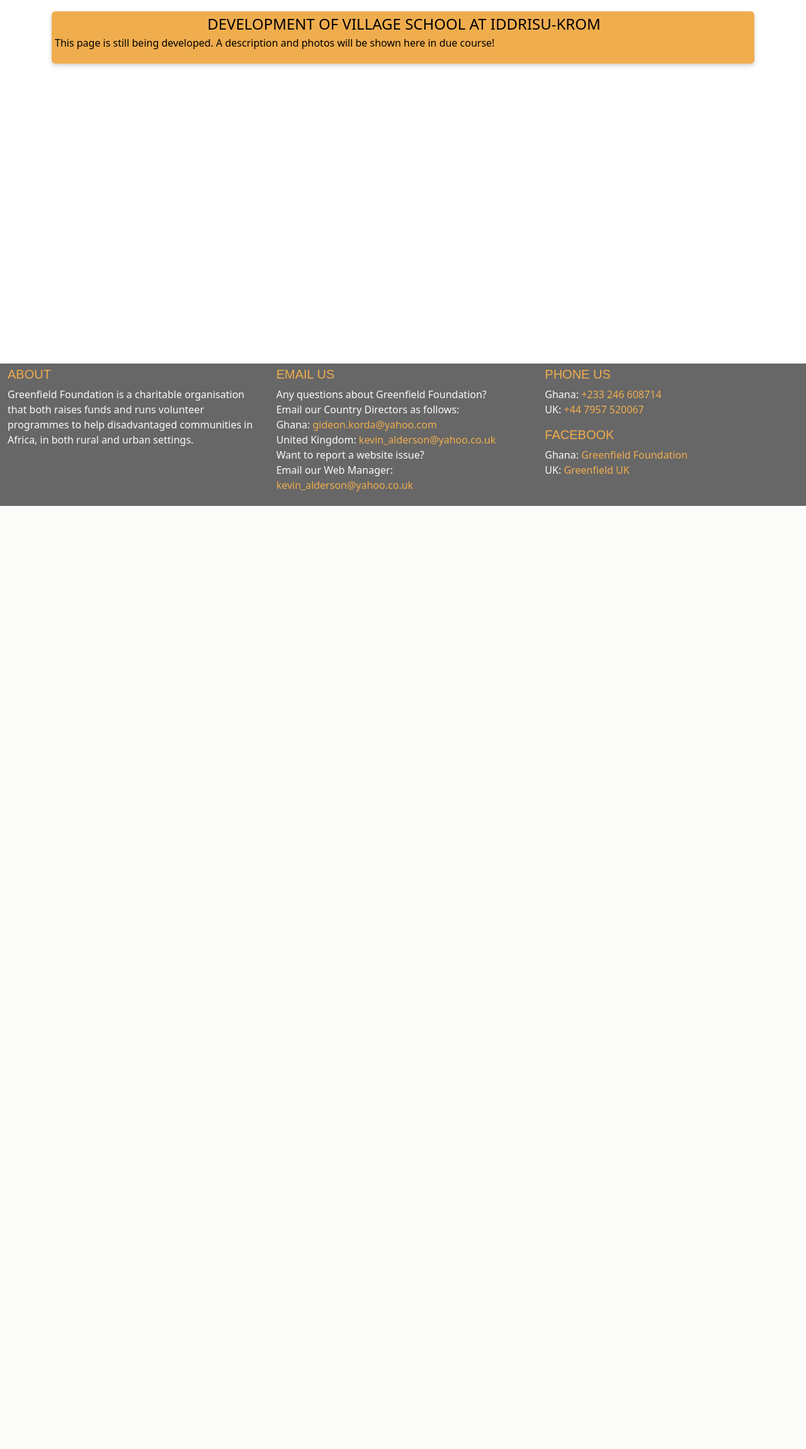
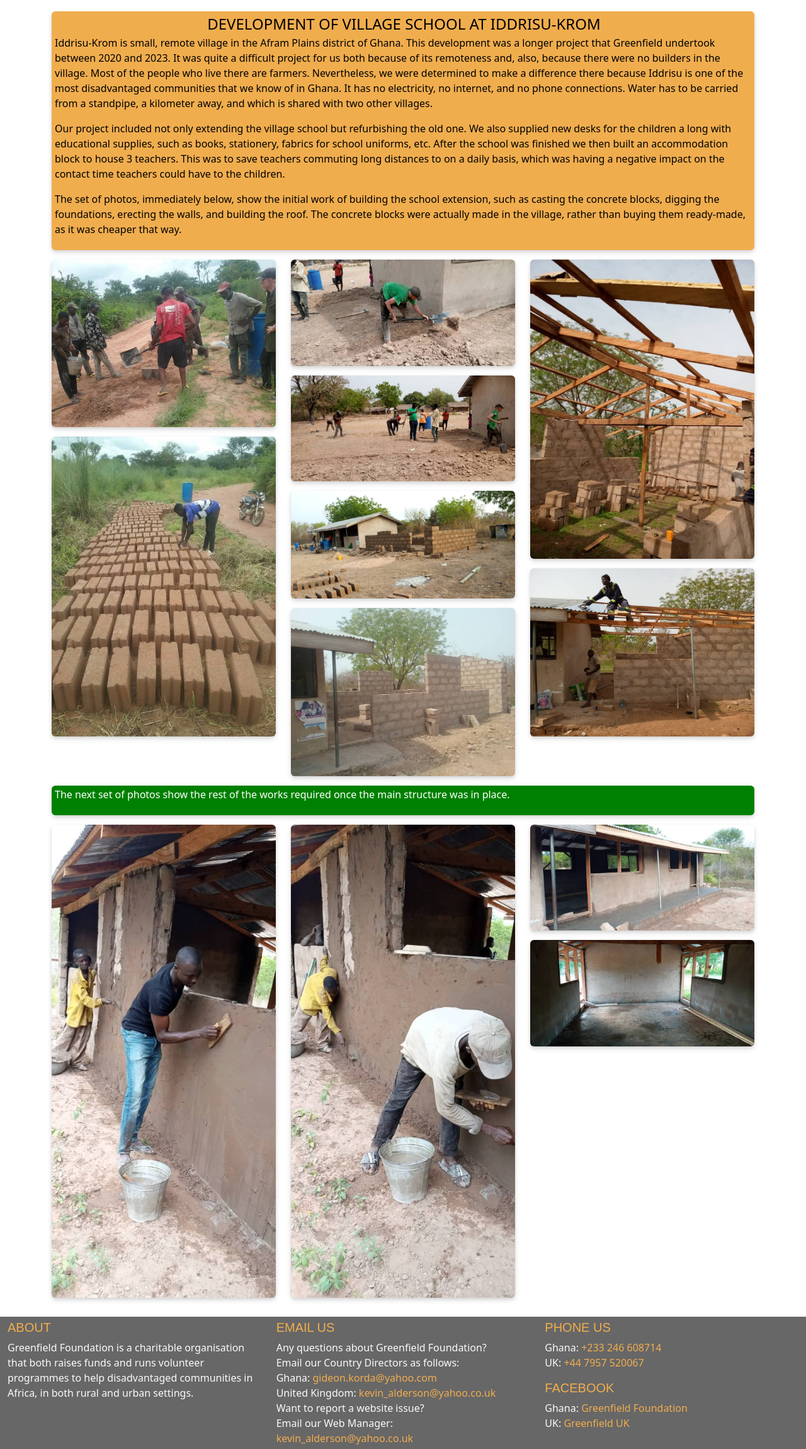
Before and after one commit to kevald1963/greenfield-africa, a Flask app: page /dev_iddrisu_school in a window 1280 px wide. Shown: the part 82-2382 px from the top of the page at 63% size. Before the commit the page ends 885 px from the top, so only its background shows below. Run offline with Flask 2, Linux system fonts and the light colour scheme.

Commit message:
Initial images and text panels created to illustrate the development work carried out at Iddrisu-Krom.

```diff
--- a/templates/development_funding/ghana_development/dev_iddrisu_school.html
+++ b/templates/development_funding/ghana_development/dev_iddrisu_school.html
@@ -1,26 +1,95 @@
 {% extends 'base.html' %}
 {% block content %}
 
+<!-- SECTION 1 -->
 <section class="row">
 
     <div class="col-xs-12 col-sm-12 col-md-12 col-lg-12">
 
-        <!-- DEVELOPMENT DESCRIPTION PANEL -->
+        <!-- DEVELOPMENT DESCRIPTION PANEL 1-->
         <div class="general-panel orange-panel flex-with-text">
             <div class="uppercase panel-title">
                 Development of village school at Iddrisu-Krom
             </div>
-
             <p>
-                This page is still being developed. A description and photos will be shown here in due course!
+                Iddrisu-Krom is small, remote village in the Afram Plains district of Ghana.
+                This development was a longer project that Greenfield undertook between 2020 and 2023. It was quite a
+                difficult project for us both because of its remoteness and, also, because there were no builders
+                in the village. Most of the people who live there are farmers. Nevertheless, we were determined to make
+                a difference there because Iddrisu is one of the most disadvantaged communities that we know of in Ghana.
+                It has no electricity, no internet, and no phone connections. Water has to be carried from a standpipe,
+                a kilometer away, and which is shared with two other villages.
+            </p>
+            <p>
+                Our project included not only extending
+                the village school but refurbishing the old one. We also supplied new desks for the children a long with
+                educational supplies, such as books, stationery, fabrics for school uniforms, etc. After the school was
+                finished we then built an accommodation block to house 3 teachers. This was to save teachers commuting
+                long distances to on a daily basis, which was having a negative impact on the contact time teachers
+                could have to the children.
+            </p>
+            <p>
+                The set of photos, immediately below, show the initial work of building the school extension, such as
+                casting the concrete blocks, digging the foundations, erecting the walls, and building the roof. The
+                concrete blocks were actually made in the village, rather than buying them ready-made, as it was
+                cheaper that way.
             </p>
         </div>
-        <!-- /.DEVELOPMENT DESCRIPTION PANEL -->
+        <!-- /.DEVELOPMENT DESCRIPTION PANEL 1 -->
     </div>
 
     <!-- DEVELOPMENT IMAGES -->
+    <div class="col-xs-12 col-sm-12 col-md-4 col-lg-4">
+        <img src="static/images/development_funding/ghana_development/dev_iddrisu_school/villagers_making_blocks.jpg" class="group-image">
+        <img src="static/images/development_funding/ghana_development/dev_iddrisu_school/made_blocks.jpg" class="group-image">
+    </div>
+
+    <div class="col-xs-12 col-sm-12 col-md-4 col-lg-4">
+        <img src="static/images/development_funding/ghana_development/dev_iddrisu_school/digging_the_foundations.jpg" class="group-image">
+        <img src="static/images/development_funding/ghana_development/dev_iddrisu_school/digging_the_foundations_2.jpg" class="group-image">
+        <img src="static/images/development_funding/ghana_development/dev_iddrisu_school/starting_the_extension.jpg" class="group-image">
+        <img src="static/images/development_funding/ghana_development/dev_iddrisu_school/extension_blockworks_1.jpg" class="group-image">
+    </div>
+
+    <div class="col-xs-12 col-sm-12 col-md-4 col-lg-4">
+        <img src="static/images/development_funding/ghana_development/dev_iddrisu_school/roof_frame.jpg" class="group-image">
+        <img src="static/images/development_funding/ghana_development/dev_iddrisu_school/building_roof.jpg" class="group-image">
+    </div>
+
     <!-- /.DEVELOPMENT IMAGES -->
 
 </section>
 
+<!-- SECTION 2 -->
+<section class="row">
+
+    <div class="col-xs-12 col-sm-12 col-md-12 col-lg-12">
+
+        <!-- DEVELOPMENT DESCRIPTION PANEL 2 -->
+        <div class="general-panel green-panel flex-with-text">
+            <p>
+                The next set of photos show the rest of the works required once the main structure was
+                in place.
+            </p>
+        </div>
+        <!-- /.DEVELOPMENT DESCRIPTION PANEL 2 -->
+    </div>
+
+    <!-- DEVELOPMENT IMAGES -->
+    <div class="col-xs-12 col-sm-12 col-md-4 col-lg-4">
+        <img src="static/images/development_funding/ghana_development/dev_iddrisu_school/gids_plastering.jpg" class="group-image">
+    </div>
+
+    <div class="col-xs-12 col-sm-12 col-md-4 col-lg-4">
+        <img src="static/images/development_funding/ghana_development/dev_iddrisu_school/men_plastering.jpg" class="group-image">
+    </div>
+
+    <div class="col-xs-12 col-sm-12 col-md-4 col-lg-4">
+        <img src="static/images/development_funding/ghana_development/dev_iddrisu_school/view_of_extension.jpg" class="group-image">
+        <img src="static/images/development_funding/ghana_development/dev_iddrisu_school/inside_extension.jpg" class="group-image">
+    </div>
+
+    <!-- /.DEVELOPMENT IMAGES -->
+
+</section>
 {% endblock %}
```
Also changed, not shown: templates/development_funding/all_development.html (+7 -7 lines), static/images/development_funding/all_development/constructing_roof.jpg (added), static/images/development_funding/ghana_development/dev_iddrisu_school/building_roof.jpg (renamed from static/images/development_funding/all_development/building_roof.jpg), static/images/development_funding/ghana_development/dev_iddrisu_school/children_in_classroom.jpg (added), static/images/development_funding/ghana_development/dev_iddrisu_school/digging_the_foundations.jpg (added), static/images/development_funding/ghana_development/dev_iddrisu_school/digging_the_foundations_2.jpg (added), static/images/development_funding/ghana_development/dev_iddrisu_school/extension_blockworks_1.jpg (added), static/images/development_funding/ghana_development/dev_iddrisu_school/gids_plastering.jpg (added), static/images/development_funding/ghana_development/dev_iddrisu_school/inside_extension.jpg (added), static/images/development_funding/ghana_development/dev_iddrisu_school/made_blocks.jpg (added), static/images/development_funding/ghana_development/dev_iddrisu_school/men_plastering.jpg (added), static/images/development_funding/ghana_development/dev_iddrisu_school/roof_frame.jpg (added), static/images/development_funding/ghana_development/dev_iddrisu_school/starting_the_extension.jpg (added), static/images/development_funding/ghana_development/dev_iddrisu_school/view_of_extension.jpg (added), 1 more files.
